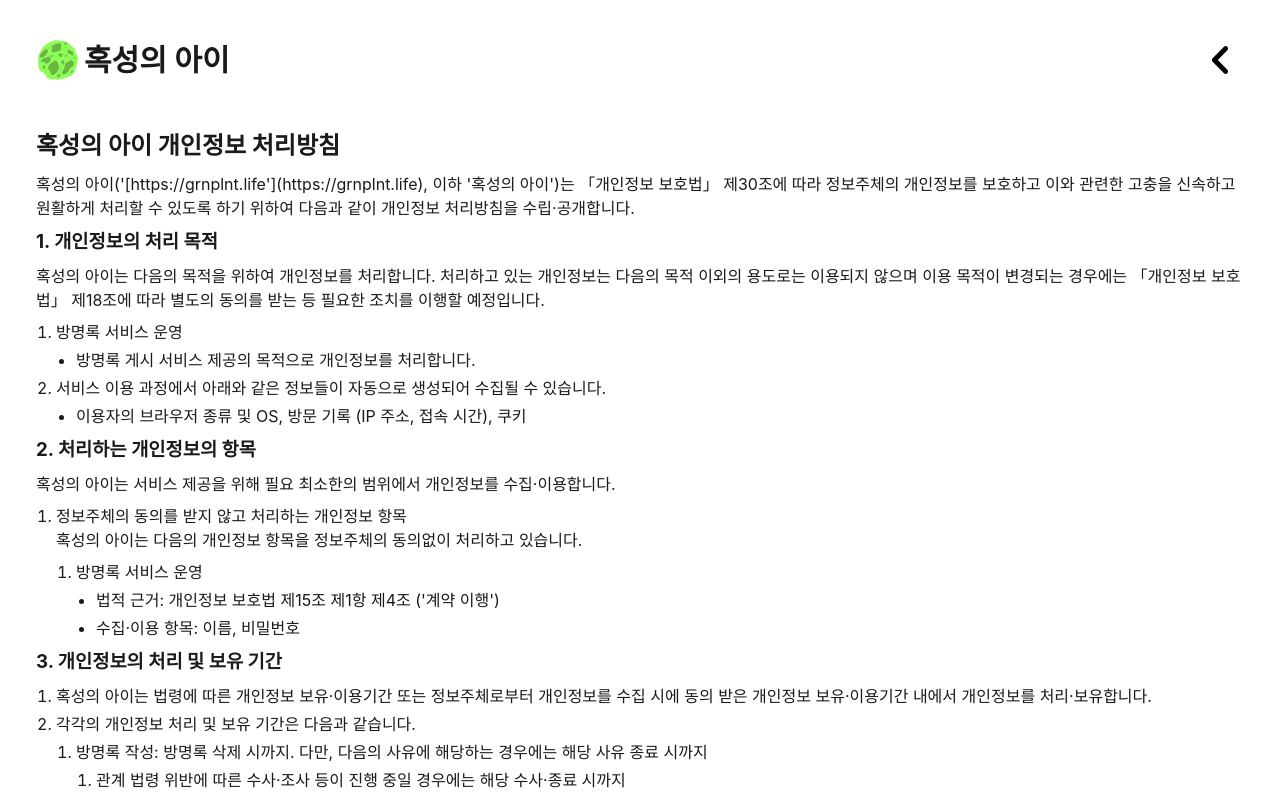
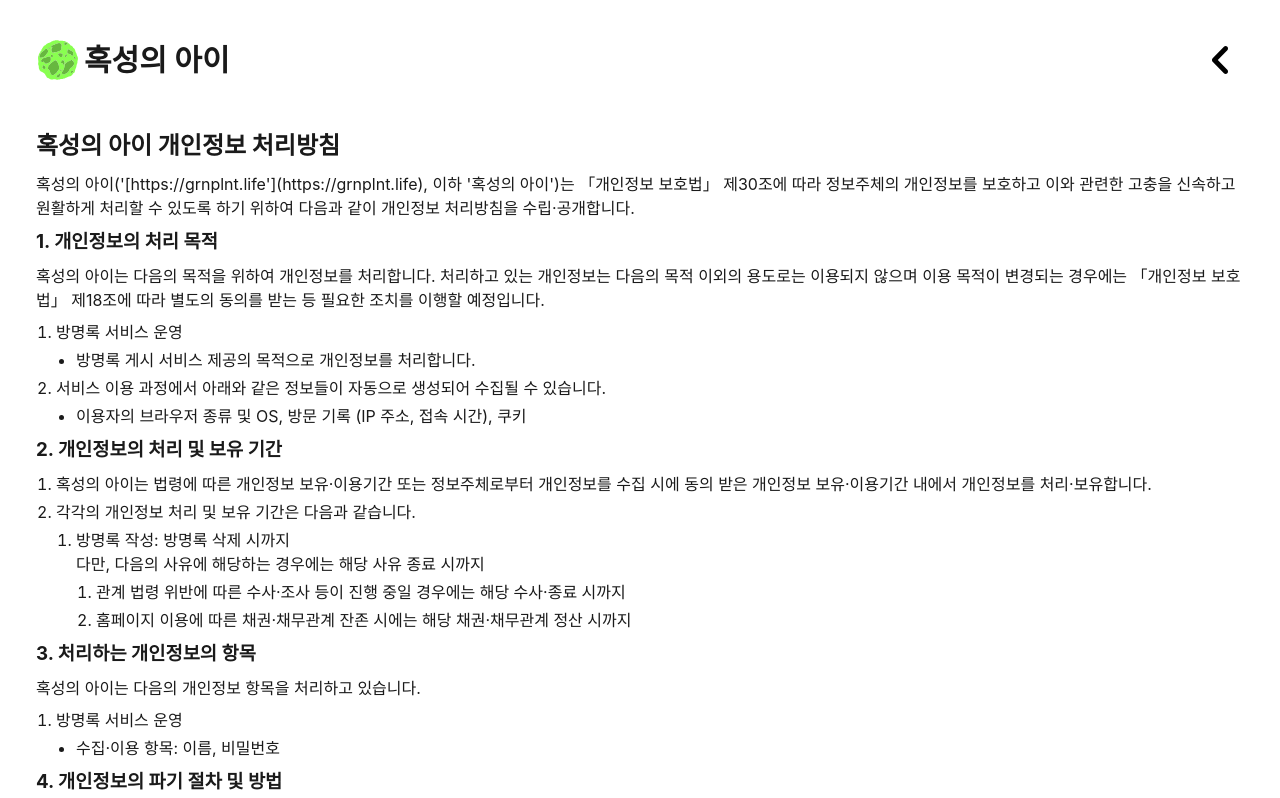
Before and after one commit to jihun-io/grnplnt, a Next.js app: page /privacy-policy in a window 1280 px wide. Shown: the top 798 px of the page. Built offline with nearby package versions, Linux system fonts and the light colour scheme; a web font is replaced by a local one.

Commit message:
개인정보처리방침 수정

```diff
--- a/src/app/privacy-policy/page.js
+++ b/src/app/privacy-policy/page.js
@@ -32,32 +32,7 @@ export default function privacy() {
           </ul>
         </li>
       </ol>
-      <h3>2. 처리하는 개인정보의 항목</h3>
-      <p>
-        혹성의 아이는 서비스 제공을 위해 필요 최소한의 범위에서 개인정보를
-        수집·이용합니다.
-      </p>
-      <ol>
-        <li>
-          정보주체의 동의를 받지 않고 처리하는 개인정보 항목
-          <p>
-            혹성의 아이는 다음의 개인정보 항목을 정보주체의 동의없이 처리하고
-            있습니다.
-          </p>
-          <ol>
-            <li>
-              방명록 서비스 운영
-              <ul>
-                <li>
-                  법적 근거: 개인정보 보호법 제15조 제1항 제4조 ('계약 이행')
-                </li>
-                <li>수집·이용 항목: 이름, 비밀번호</li>
-              </ul>
-            </li>
-          </ol>
-        </li>
-      </ol>
-      <h3>3. 개인정보의 처리 및 보유 기간</h3>
+      <h3>2. 개인정보의 처리 및 보유 기간</h3>
       <ol>
         <li>
           혹성의 아이는 법령에 따른 개인정보 보유·이용기간 또는 정보주체로부터
@@ -68,8 +43,9 @@ export default function privacy() {
           각각의 개인정보 처리 및 보유 기간은 다음과 같습니다.
           <ol>
             <li>
-              방명록 작성: 방명록 삭제 시까지. 다만, 다음의 사유에 해당하는
-              경우에는 해당 사유 종료 시까지
+              방명록 작성: 방명록 삭제 시까지
+              <br />
+              다만, 다음의 사유에 해당하는 경우에는 해당 사유 종료 시까지
               <ol>
                 <li>
                   관계 법령 위반에 따른 수사·조사 등이 진행 중일 경우에는 해당
@@ -82,6 +58,16 @@ export default function privacy() {
               </ol>
             </li>
           </ol>
+        </li>
+      </ol>
+      <h3>3. 처리하는 개인정보의 항목</h3>
+      <p>혹성의 아이는 다음의 개인정보 항목을 처리하고 있습니다.</p>
+      <ol>
+        <li>
+          방명록 서비스 운영
+          <ul>
+            <li>수집·이용 항목: 이름, 비밀번호</li>
+          </ul>
         </li>
       </ol>
       <h3>4. 개인정보의 파기 절차 및 방법</h3>
@@ -155,7 +141,7 @@ export default function privacy() {
           혹성의 아이의 웹으로부터 제3자가 수집해가는 행태정보는 다음과
           같습니다.
           <ol>
-            <li>수집 도구 명칭: </li>
+            <li>수집 도구 명칭: Cloudflare Web Analytics</li>
             <li>수집해가는 사업자: Cloudflare, Inc.</li>
             <li>수집도구 종류: 분석용 쿠키</li>
             <li>
@@ -225,7 +211,7 @@ export default function privacy() {
           자동화된 결정이 이루어진다는 사실에 대해 정보주체의 동의를 받았거나,
           계약 등을 통해 미리 알린 경우, 법률에 명확히 규정이 있는 경우에는
           자동화된 결정에 대한 거부는 인정되지 않으며 설명 및 검토 요구만
-          가능합니다.{" "}
+          가능합니다.
           <ol>
             <li>
               또한 자동화된 결정에 대한 거부·설명 요구는 다른 사람의
```
